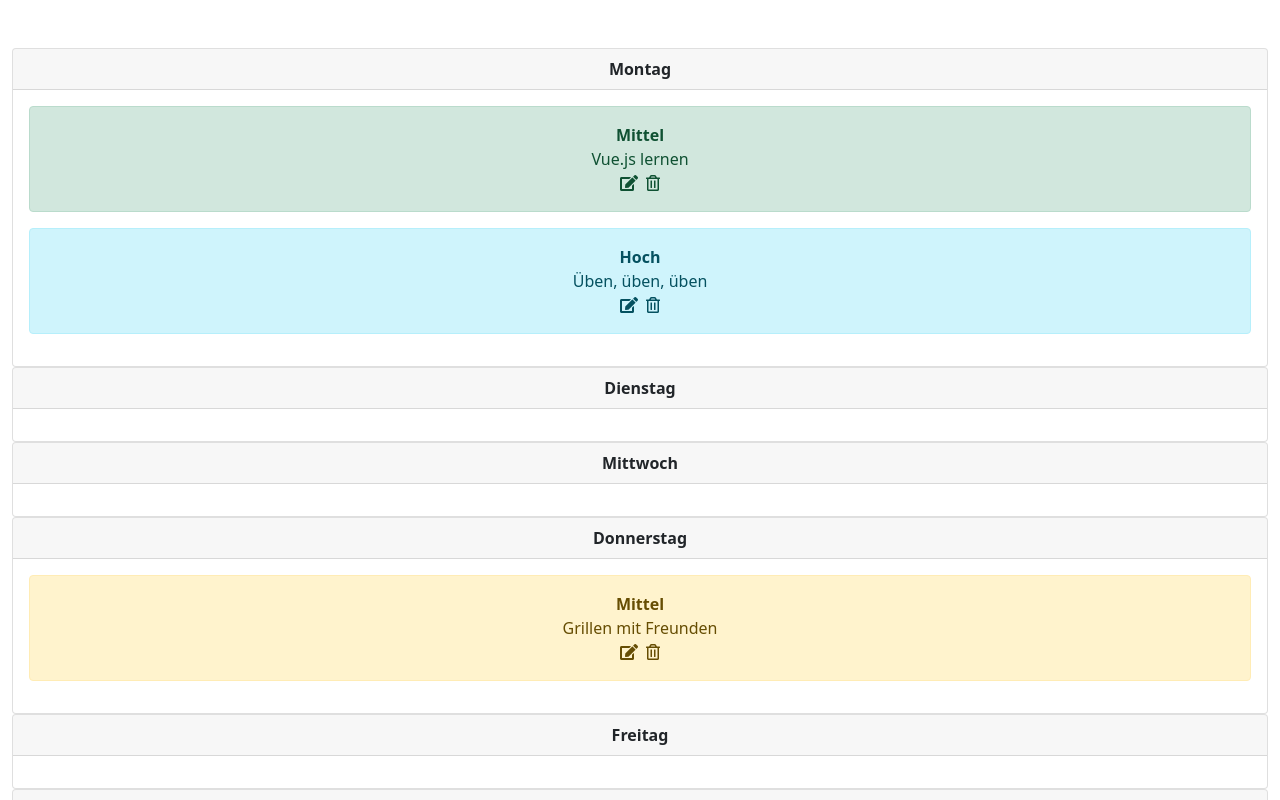
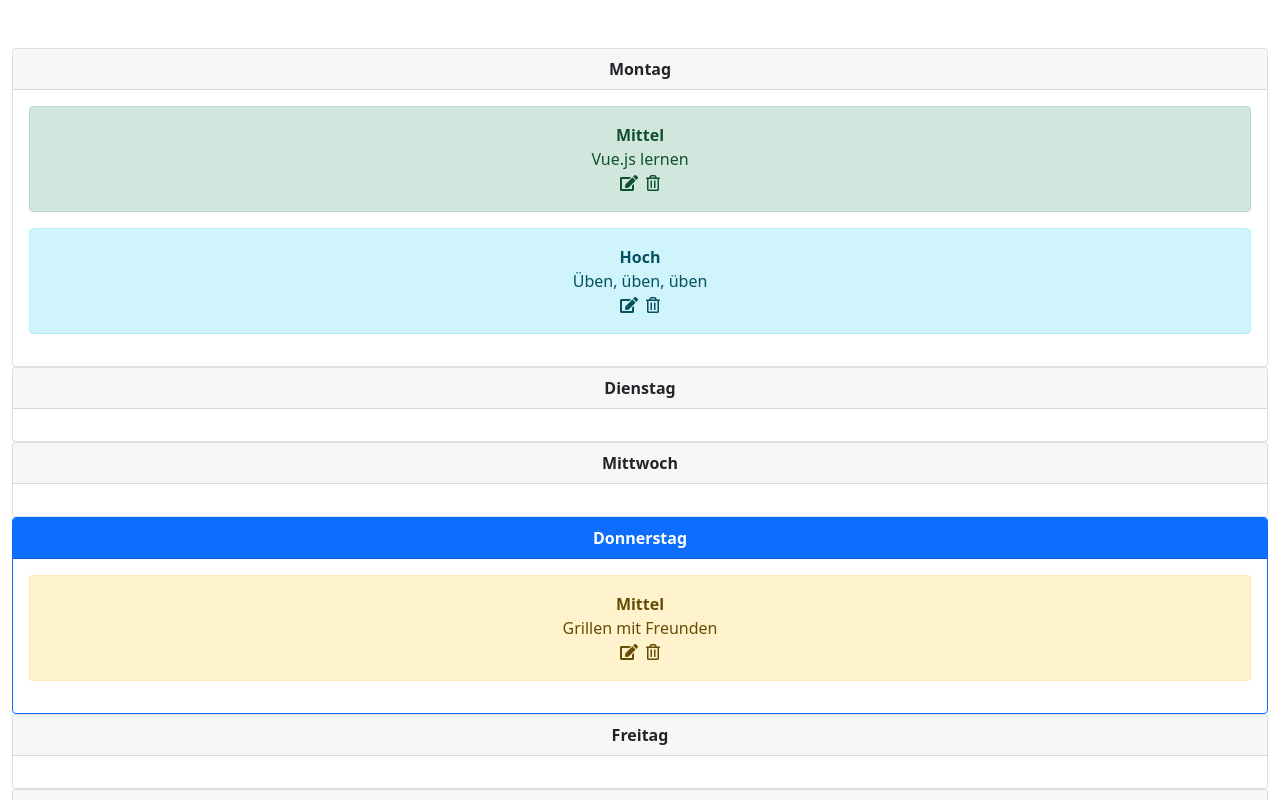
Before and after one commit to timhe375/terminkalender, a Vue app: page / in a window 1280 px wide. Shown: the top 800 px of the page. Built offline with nearby package versions, Linux system fonts and the light colour scheme.

Commit message:
feature: use cardClasses and cardHeaderClasses for activeDay

```diff
--- a/src/components/CalendarDay.vue
+++ b/src/components/CalendarDay.vue
@@ -1,6 +1,10 @@
 <template>
-  <div class="card">
-    <div class="card-header text-center" role="button">
+  <div class="card borde-start" :class="cardClasses">
+    <div
+      class="card-header text-center"
+      :class="cardHeaderClasses"
+      role="button"
+    >
       <strong>{{ day.fullName }}</strong>
     </div>
     <div class="card-body">
@@ -15,6 +19,7 @@
 
 <script>
 import CalendarEvent from "./CalendarEvent.vue";
+import Store from "../store";
 export default {
   name: "CalendarDay",
   components: {
@@ -33,6 +38,18 @@ export default {
       },
     },
   },
+  computed: {
+    cardClasses() {
+      return this.day.id == Store.getters.activeDay().id
+        ? ["border-primary"]
+        : null;
+    },
+    cardHeaderClasses() {
+      return this.day.id == Store.getters.activeDay().id
+        ? ["bg-primary", "text-white"]
+        : null;
+    },
+  },
 };
 </script>
 
--- a/src/store.js
+++ b/src/store.js
@@ -2,7 +2,9 @@ import { calendarWeekData } from "./seed";
 import { reactive, readonly } from "vue";
 
 const state = reactive({ calendarWeekData });
-const getters = {};
+const getters = {
+  activeDay: () => state.calendarWeekData.find((day) => day.active),
+};
 const mutations = {};
 export default {
   state: readonly(state),
```
